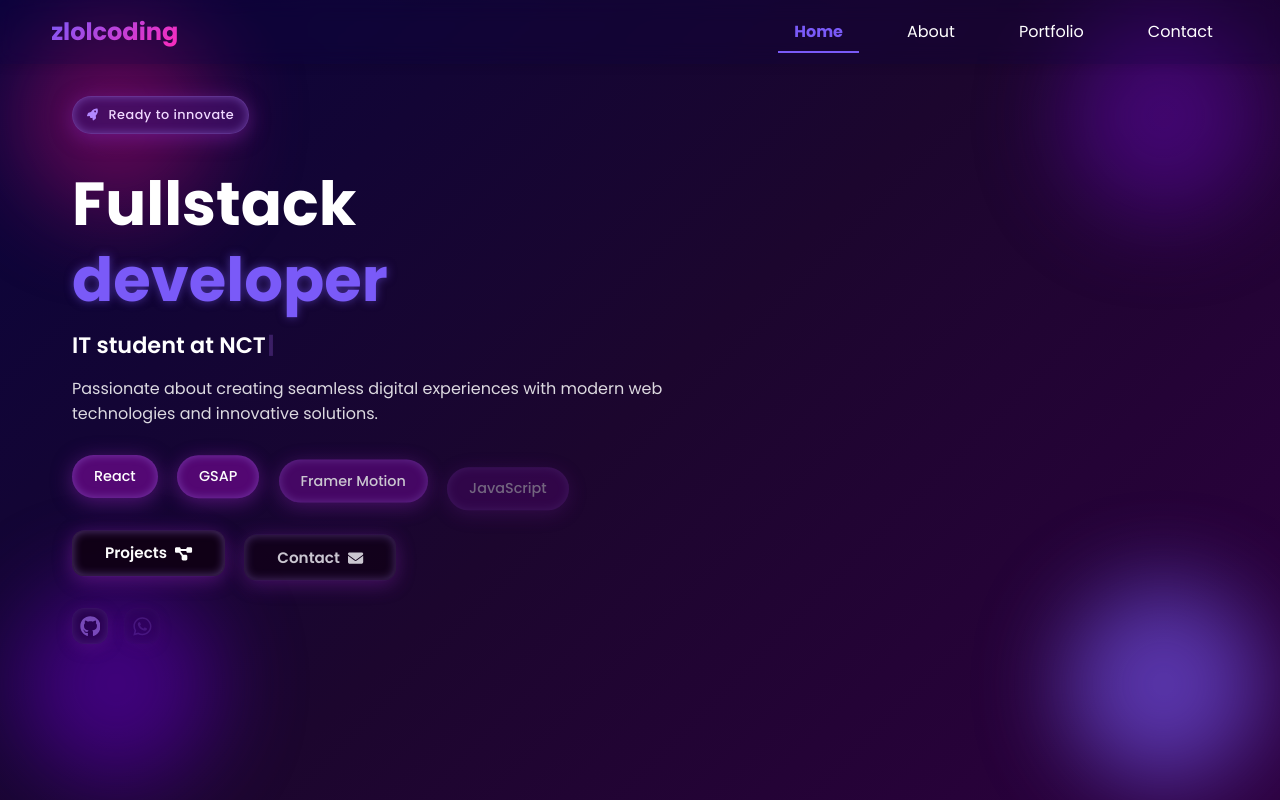
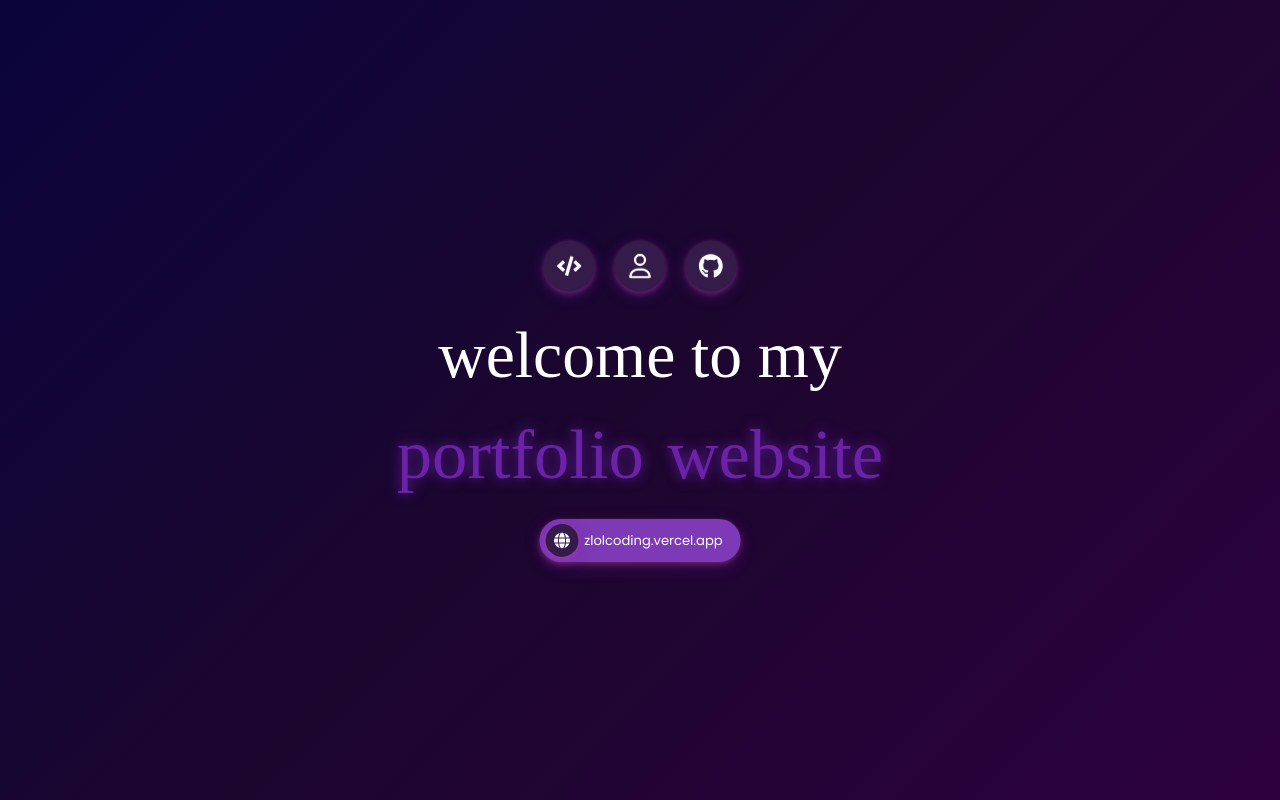
Before and after one commit to alimohammedkhaleel/portfolio-website, a React (Vite) app: page / in a window 1280 px wide. Before the commit this address led to /#home. Built offline with nearby package versions, Linux system fonts and the light colour scheme.

Commit message:
fix: restore original natural timing and full animation delays for presentation intro

```diff
--- a/src/portfolio/App.jsx
+++ b/src/portfolio/App.jsx
@@ -20,8 +20,8 @@ const iconVariants = {
     y: 0,
     opacity: 1,
     transition: {
-      delay: i * 0.2,
-      duration: 0.6,
+      delay: i * 0.3,
+      duration: 0.8,
       ease: "backOut"
     }
   })
@@ -36,8 +36,8 @@ const headerVariants = {
     x: 0,
     opacity: 1,
     transition: {
-      delay: (3 * 0.2) + (i * 0.2),
-      duration: 0.6,
+      delay: (4 * 0.3) + (i * 0.3),
+      duration: 0.8,
       ease: "backOut"
     }
   })
@@ -52,8 +52,8 @@ const headerVariants2 = {
     y: 0,
     opacity: 1,
     transition: {
-      delay: 1.6 + (i * 0.2),
-      duration: 0.6,
+      delay: 2.4 + (i * 0.3),
+      duration: 0.8,
       ease: "backOut"
     }
   })
@@ -64,8 +64,8 @@ const btnvariants = {
   visible: {
     opacity: 1,
     transition: {
-      delay: 1.6,
-      duration: 1
+      delay: 2.4,
+      duration: 1.5
     }
   }
 };
@@ -78,11 +78,11 @@ const Portfolio = () => {
   useEffect(() => {
     const typewriterTimeout = setTimeout(() => {
       setShowText(true);
-    }, 1000);
+    }, 2000);
 
     const moveCircles = () => {
       const isMobile = window.innerWidth <= 768;
-      if (isMobile) return; // Skip heavy GSAP tick loop on mobile for maximum performance
+      if (isMobile) return;
       circlesRef.current.forEach((circle, index) => {
         if (circle) {
           gsap.to(circle, {
@@ -96,41 +96,37 @@ const Portfolio = () => {
       });
     };
 
-    const isMobile = window.innerWidth <= 768;
-
     const transitionTimeout = setTimeout(() => {
       gsap.to(".intro, .header-group", {
-        scale: 1.02,
-        duration: isMobile ? 0.3 : 0.6,
+        scale: 1.14,
+        duration: 1.2,
         ease: "power2.out",
         onComplete: () => {
           gsap.to(".intro, .header-group", {
             opacity: 0,
-            duration: isMobile ? 0.25 : 0.4,
+            duration: 1,
             ease: "power2.out",
             onComplete: () => {
               gsap.set(".center-item", { display: "none" });
               gsap.to(".new-background", {
                 opacity: 1,
                 visibility: "visible",
-                duration: isMobile ? 0.3 : 0.5,
+                duration: 1,
                 ease: "power2.out",
                 onComplete: () => {
-                  if (!isMobile) {
-                    gsap.to(".circle", {
-                      opacity: 0.6,
-                      duration: 0.5,
-                      ease: "power2.out",
-                      onComplete: moveCircles
-                    });
-                  }
+                  gsap.to(".circle", {
+                    opacity: 0.7,
+                    duration: 1,
+                    ease: "power2.out",
+                    onComplete: moveCircles
+                  });
                 }
               });
             }
           });
         }
       });
-    }, isMobile ? 1200 : 2600);
+    }, 5400);
 
     return () => {
       clearTimeout(typewriterTimeout);
@@ -288,10 +284,9 @@ function App() {
   const [showNavbar, setShowNavbar] = useState(false);
 
   useEffect(() => {
-    const isMobile = window.innerWidth <= 768;
     const presentationTimeout = setTimeout(() => {
       setShowNavbar(true);
-    }, isMobile ? 1500 : 3400);
+    }, 8000);
 
     return () => clearTimeout(presentationTimeout);
   }, []);
```
